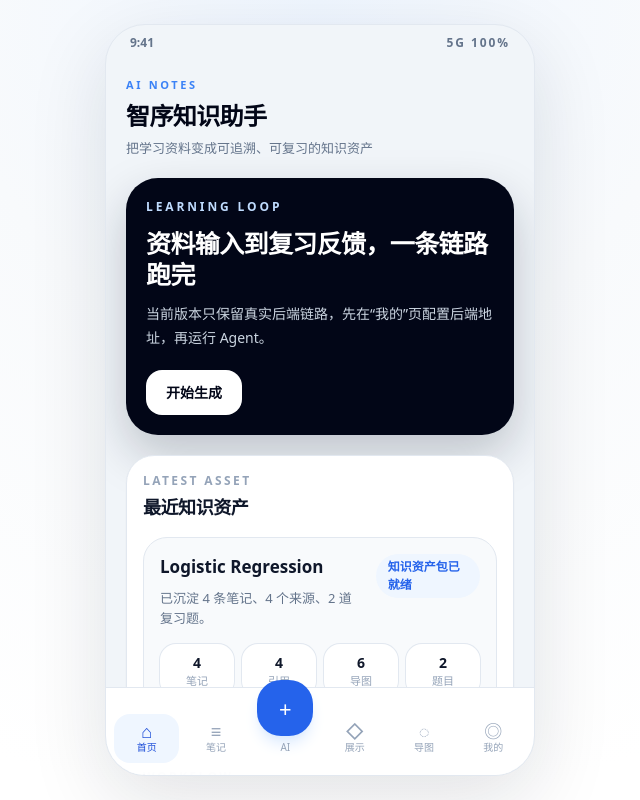
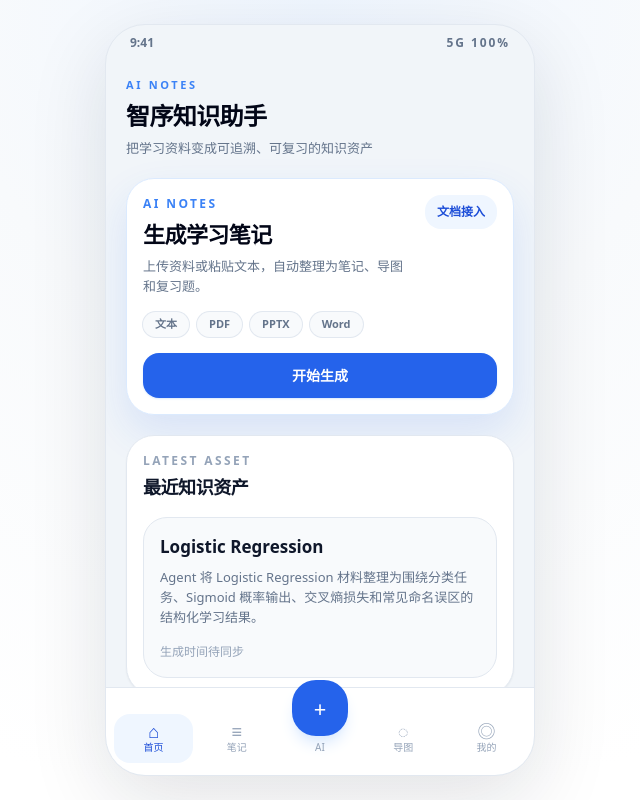
Before and after one commit to zch567/ai-notes-mobile-prototype, a React (Vite) app: page / in a window 1280 px wide. Shown: the whole page, without its empty margins (320-960 px from the left). Built offline with nearby package versions, Linux system fonts and the light colour scheme.

Commit message:
Update UI

```diff
--- a/src/app/App.jsx
+++ b/src/app/App.jsx
@@ -13,7 +13,6 @@ import { NoteDetailScreen } from "../features/notes/NoteDetailScreen";
 import { NotesScreen } from "../features/notes/NotesScreen";
 import { ReviewScreen } from "../features/notes/ReviewScreen";
 import { ProfileScreen } from "../features/profile/ProfileScreen";
-import { ShowcaseScreen } from "../features/showcase/ShowcaseScreen";
 import { isWebViewShell } from "../services/appShellMode";
 import {
   activateAgentResult,
@@ -437,21 +436,6 @@ function getScreen({
     );
   }
 
-  if (nav === "showcase") {
-    return (
-      <ShowcaseScreen
-        result={agentResult}
-        onOpenNote={openNote}
-        onOpenMindMap={() => {
-          openMindMap();
-        }}
-        onRunAgent={() => {
-          setNav("ai");
-          setAgentStatus(AGENT_STATUS.IDLE);
-        }}
-      />
-    );
-  }
   if (nav === "profile") {
     return <ProfileScreen />;
   }
--- a/src/app/navigation.js
+++ b/src/app/navigation.js
@@ -2,7 +2,6 @@ export const NAV_ITEMS = [
   { id: "home", label: "首页", icon: "⌂" },
   { id: "notes", label: "笔记", icon: "≡" },
   { id: "ai", label: "AI", icon: "+" },
-  { id: "showcase", label: "展示", icon: "◇" },
   { id: "mindmap", label: "导图", icon: "◌" },
   { id: "profile", label: "我的", icon: "◎" },
 ];
--- a/src/components/BottomNav.jsx
+++ b/src/components/BottomNav.jsx
@@ -6,7 +6,7 @@ export function BottomNav({ active, onChange, isWebView = false, compact = false
       className={`border-t border-slate-200 bg-white/95 px-2 backdrop-blur ${compact ? "pt-2" : "pt-3"}`}
       style={{ paddingBottom: isWebView ? "max(10px, env(safe-area-inset-bottom))" : "12px" }}
     >
-      <div className="grid grid-cols-6 items-end gap-1">
+      <div className="grid grid-cols-5 items-end gap-1">
         {NAV_ITEMS.map((tab) => {
           const isActive = active === tab.id;
           const isPrimary = tab.id === "ai";
--- a/src/features/ai/InputScreen.jsx
+++ b/src/features/ai/InputScreen.jsx
@@ -1,5 +1,4 @@
 import { useEffect, useState } from "react";
-import { Card } from "../../components/Card";
 import { TopBar } from "../../components/TopBar";
 import { sampleInputText } from "../../data/sampleInputText";
 import { getProviderStatus } from "./agentApi";
@@ -25,6 +24,7 @@ export function InputScreen({ onRun, status, draft = defaultDraft, onDraftChange
   const [fileError, setFileError] = useState("");
   const [providerStatus, setProviderStatus] = useState(null);
   const [providerError, setProviderError] = useState("");
+  const [configOpen, setConfigOpen] = useState(false);
   const inputTypes = [
     ["text", "文本"],
     ["pdf", "PDF"],
@@ -75,12 +75,6 @@ export function InputScreen({ onRun, status, draft = defaultDraft, onDraftChange
     };
   }, []);
 
-  function useSample(title) {
-    setSourceText(sampleInputText);
-    setSourceTitle(title);
-    setInputType("text");
-  }
-
   function runCurrentInput() {
     if (inputType !== "text" && !selectedFile) {
       setFileError("请先选择要上传的文件");
@@ -128,8 +122,8 @@ export function InputScreen({ onRun, status, draft = defaultDraft, onDraftChange
       <TopBar title="AI 生成" subtitle="输入学习资料，后续由后端 AgentPipeline 处理" />
 
       <div className="px-5">
-        <Card title="学习材料" subtitle="Input">
-          <label className="mb-4 block">
+        <section className="rounded-[28px] border border-slate-200 bg-white p-3 shadow-sm">
+          <label className="mb-3 block">
             <span className="mb-2 block text-[12px] font-semibold uppercase tracking-[0.18em] text-slate-400">资料标题</span>
             <input
               value={sourceTitle}
@@ -139,10 +133,13 @@ export function InputScreen({ onRun, status, draft = defaultDraft, onDraftChange
             />
           </label>
 
-          <div className="mb-4 grid grid-cols-4 gap-2 rounded-2xl bg-slate-100 p-1">
+          <div className="mb-3">
+            <p className="mb-2 text-[12px] font-semibold uppercase tracking-[0.18em] text-slate-400">材料接入</p>
+            <div className="grid grid-cols-4 gap-2 rounded-2xl bg-slate-100 p-1">
             {inputTypes.map(([id, label]) => (
               <button
                 key={id}
+                type="button"
                 onClick={() => changeInputType(id)}
                 className={`rounded-xl px-3 py-2 text-[13px] font-semibold ${
                   inputType === id ? "bg-white text-blue-600 shadow-sm" : "text-slate-500"
@@ -152,8 +149,65 @@ export function InputScreen({ onRun, status, draft = defaultDraft, onDraftChange
               </button>
             ))}
             </div>
+          </div>
 
-          <div className="mb-4 rounded-2xl border border-blue-100 bg-blue-50 px-3 py-3">
+          {inputType === "text" ? (
+            <textarea
+              value={sourceText}
+              onChange={(event) => setSourceText(event.target.value)}
+              className="h-56 w-full resize-none rounded-2xl border border-slate-200 bg-slate-50 p-4 text-[13px] leading-6 text-slate-700 outline-none focus:border-blue-300 focus:bg-white"
+            />
+          ) : (
+            <div className="flex h-56 flex-col items-center justify-center rounded-2xl border border-dashed border-slate-300 bg-slate-50 px-6 text-center">
+              <p className="text-[15px] font-semibold text-slate-900">{inputType.toUpperCase()} 文件接入位</p>
+              <p className="mt-2 text-[13px] leading-5 text-slate-500">
+                选择文件后会通过 multipart 上传到后端，再由后端解析并生成 AgentResult。
+              </p>
+              <label className="mt-4 cursor-pointer rounded-2xl border border-slate-200 bg-white px-4 py-2 text-[13px] font-semibold text-slate-600">
+                选择文件
+                <input
+                  type="file"
+                  accept={acceptedFileTypes(inputType)}
+                  onChange={handleFileChange}
+                  className="hidden"
+                />
+              </label>
+              {selectedFile ? (
+                <p className="mt-3 max-w-full truncate text-[12px] font-medium text-slate-500">{selectedFile.name}</p>
+              ) : null}
+              {fileError ? <p className="mt-2 text-[12px] font-medium text-rose-600">{fileError}</p> : null}
+            </div>
+          )}
+
+          <button
+            onClick={runCurrentInput}
+            disabled={status === "loading" || (inputType !== "text" && !selectedFile)}
+            className="mt-4 w-full rounded-2xl bg-blue-600 px-4 py-3 text-[14px] font-semibold text-white disabled:bg-slate-300"
+          >
+            {status === "loading" ? "正在运行 Agent..." : "运行 Agent"}
+          </button>
+
+          <div className="mt-4 overflow-hidden rounded-2xl border border-slate-200 bg-slate-50">
+            <button
+              type="button"
+              onClick={() => setConfigOpen((value) => !value)}
+              aria-expanded={configOpen}
+              className="flex w-full items-center justify-between gap-3 px-3 py-3 text-left"
+            >
+              <div className="min-w-0">
+                <p className="text-[13px] font-semibold text-slate-900">生成配置</p>
+                <p className="mt-1 text-[11px] leading-4 text-slate-500">
+                  {provider === "configured" ? "配置默认" : "蓝心"} · TopK {topK} · Strict
+                </p>
+              </div>
+              <span className="shrink-0 rounded-full bg-white px-3 py-1 text-[12px] font-semibold text-blue-700 ring-1 ring-blue-100">
+                {configOpen ? "收起" : "展开"}
+              </span>
+            </button>
+
+            {configOpen ? (
+              <div className="space-y-3 border-t border-slate-200 px-3 py-3">
+                <div className="rounded-2xl border border-blue-100 bg-blue-50 px-3 py-3">
                   <div className="flex items-start justify-between gap-3">
                     <div>
                       <p className="text-[12px] font-semibold uppercase tracking-[0.18em] text-blue-500">Backend</p>
@@ -169,7 +223,6 @@ export function InputScreen({ onRun, status, draft = defaultDraft, onDraftChange
                   </div>
                 </div>
 
-          <div className="mb-4 space-y-3">
                 <div className="grid gap-2">
                   {pipelineOptions.map(([id, label, desc]) => (
                     <button
@@ -224,55 +277,9 @@ export function InputScreen({ onRun, status, draft = defaultDraft, onDraftChange
                   <span className="rounded-full bg-emerald-50 px-3 py-1 text-[12px] font-semibold text-emerald-600">Strict</span>
                 </div>
               </div>
-
-          {inputType === "text" ? (
-          <textarea
-            value={sourceText}
-            onChange={(event) => setSourceText(event.target.value)}
-            className="h-56 w-full resize-none rounded-2xl border border-slate-200 bg-slate-50 p-4 text-[13px] leading-6 text-slate-700 outline-none focus:border-blue-300 focus:bg-white"
-          />
-          ) : (
-            <div className="flex h-56 flex-col items-center justify-center rounded-2xl border border-dashed border-slate-300 bg-slate-50 px-6 text-center">
-              <p className="text-[15px] font-semibold text-slate-900">{inputType.toUpperCase()} 文件接入位</p>
-              <p className="mt-2 text-[13px] leading-5 text-slate-500">
-                选择文件后会通过 multipart 上传到后端，再由后端解析并生成 AgentResult。
-              </p>
-              <label className="mt-4 cursor-pointer rounded-2xl border border-slate-200 bg-white px-4 py-2 text-[13px] font-semibold text-slate-600">
-                选择文件
-                <input
-                  type="file"
-                  accept={acceptedFileTypes(inputType)}
-                  onChange={handleFileChange}
-                  className="hidden"
-                />
-              </label>
-              {selectedFile ? (
-                <p className="mt-3 max-w-full truncate text-[12px] font-medium text-slate-500">{selectedFile.name}</p>
             ) : null}
-              {fileError ? <p className="mt-2 text-[12px] font-medium text-rose-600">{fileError}</p> : null}
           </div>
-          )}
-
-          <div className="mt-4 grid gap-2">
-            {["Logistic Regression 公开样例", "课程资料整理", "考试复习闭环"].map((item) => (
-              <button
-                key={item}
-                onClick={() => useSample(item)}
-                className="rounded-2xl border border-slate-200 bg-white px-3 py-2 text-left text-[13px] font-medium text-slate-600"
-              >
-                {item}
-              </button>
-            ))}
-          </div>
-
-          <button
-            onClick={runCurrentInput}
-            disabled={status === "loading" || (inputType !== "text" && !selectedFile)}
-            className="mt-4 w-full rounded-2xl bg-blue-600 px-4 py-3 text-[14px] font-semibold text-white disabled:bg-slate-300"
-          >
-            {status === "loading" ? "正在运行 Agent..." : "运行 Agent"}
-          </button>
-        </Card>
+        </section>
       </div>
     </div>
   );
--- a/src/features/home/HomeScreen.jsx
+++ b/src/features/home/HomeScreen.jsx
@@ -4,20 +4,37 @@ import { deriveAgentResultInsights } from "../ai/agentTypes";
 
 export function HomeScreen({ result, onStart, onOpenNote }) {
   const hasResult = Boolean(result?.topic || result?.summary || result?.notes?.length);
-  const { assetSummary, qualitySummary, learningLoopState } = deriveAgentResultInsights(result);
+  const { assetSummary } = deriveAgentResultInsights(result);
+  const assetTimeText = hasResult
+    ? formatAssetTime(assetSummary.generatedAt || result?.updatedAt || result?.createdAt)
+    : "尚未生成";
 
   return (
     <div className="space-y-5 pb-6">
       <TopBar title="智序知识助手" subtitle="把学习资料变成可追溯、可复习的知识资产" />
 
       <div className="px-5">
-        <section className="rounded-[32px] bg-slate-950 p-5 text-white shadow-[0_20px_48px_rgba(15,23,42,0.22)]">
-          <p className="text-[12px] font-semibold uppercase tracking-[0.24em] text-blue-200">Learning Loop</p>
-          <h2 className="mt-3 text-[25px] font-semibold leading-tight tracking-tight">资料输入到复习反馈，一条链路跑完</h2>
-          <p className="mt-3 text-[14px] leading-6 text-slate-300">
-            当前版本只保留真实后端链路，先在“我的”页配置后端地址，再运行 Agent。
-          </p>
-          <button onClick={onStart} className="mt-5 rounded-2xl bg-white px-5 py-3 text-[14px] font-semibold text-slate-950">
+        <section className="rounded-[28px] border border-blue-100 bg-white p-4 shadow-[0_18px_42px_rgba(37,99,235,0.12)]">
+          <div className="flex items-start justify-between gap-4">
+            <div className="min-w-0">
+              <p className="text-[12px] font-semibold uppercase tracking-[0.2em] text-blue-500">AI Notes</p>
+              <h2 className="mt-2 text-[22px] font-semibold leading-tight tracking-tight text-slate-950">生成学习笔记</h2>
+              <p className="mt-2 text-[13px] leading-5 text-slate-500">
+                上传资料或粘贴文本，自动整理为笔记、导图和复习题。
+              </p>
+            </div>
+            <span className="shrink-0 rounded-2xl bg-blue-50 px-3 py-2 text-[12px] font-semibold text-blue-700">文档接入</span>
+          </div>
+
+          <div className="mt-4 flex flex-wrap gap-2">
+            {["文本", "PDF", "PPTX", "Word"].map((item) => (
+              <span key={item} className="rounded-full bg-slate-50 px-3 py-1 text-[11px] font-semibold text-slate-500 ring-1 ring-slate-200">
+                {item}
+              </span>
+            ))}
+          </div>
+
+          <button onClick={onStart} className="mt-4 w-full rounded-2xl bg-blue-600 px-5 py-3 text-[14px] font-semibold text-white shadow-sm shadow-blue-100">
             开始生成
           </button>
         </section>
@@ -29,66 +46,25 @@ export function HomeScreen({ result, onStart, onOpenNote }) {
             onClick={hasResult ? onOpenNote : onStart}
             className="w-full rounded-3xl border border-slate-200 bg-slate-50 p-4 text-left"
           >
-            <div className="flex items-start justify-between gap-3">
+            <div className="min-w-0">
               <div>
                 <h3 className="text-[17px] font-semibold text-slate-900">{hasResult ? assetSummary.topic : "暂无真实生成结果"}</h3>
                 <p className="mt-2 text-[13px] leading-5 text-slate-500">
-                  {hasResult ? assetSummary.summaryText : "配置并调用后端后，这里会展示最近一次 AgentResult。"}
+                  {hasResult ? assetSummary.summary : "配置并调用后端后，这里会展示最近一次 AgentResult。"}
                 </p>
               </div>
-              <span className="rounded-full bg-blue-50 px-3 py-1 text-[12px] font-semibold text-blue-600">
-                {hasResult ? assetSummary.statusText : "待生成"}
-              </span>
+              <p className="mt-4 text-[12px] text-slate-400">{assetTimeText}</p>
             </div>
-            {hasResult ? (
-              <div className="mt-4 grid grid-cols-4 gap-2">
-                <MiniMetric label="笔记" value={assetSummary.noteCount} />
-                <MiniMetric label="引用" value={assetSummary.citationCount} />
-                <MiniMetric label="导图" value={assetSummary.mindMapNodeCount} />
-                <MiniMetric label="题目" value={assetSummary.reviewQuestionCount} />
-              </div>
-            ) : null}
           </button>
-        </Card>
-      </div>
-
-      <div className="px-5">
-        <Card title="学习闭环" subtitle="Workflow">
-          <div className="grid grid-cols-6 gap-1.5">
-            {learningLoopState.steps.map((step, index) => (
-              <div key={step.id} className="text-center">
-                <div className={`mx-auto grid h-8 w-8 place-items-center rounded-full text-[12px] font-semibold ${
-                  step.done ? "bg-blue-600 text-white" : "bg-slate-100 text-slate-400"
-                }`}>
-                  {index + 1}
-                </div>
-                <p className={`mt-1 text-[11px] font-semibold ${step.done ? "text-slate-900" : "text-slate-400"}`}>{step.label}</p>
-              </div>
-            ))}
-          </div>
-          <div className="mt-4 h-2 overflow-hidden rounded-full bg-slate-100">
-            <div className="h-full rounded-full bg-blue-600" style={{ width: `${Math.round(learningLoopState.progress * 100)}%` }} />
-          </div>
-          <div className="mt-4 flex items-center justify-between gap-3 rounded-2xl bg-slate-50 px-3 py-3">
-            <div>
-              <p className="text-[12px] font-semibold text-slate-400">生成质量</p>
-              <p className="mt-1 text-[14px] font-semibold text-slate-900">{qualitySummary.overallScore} 分 · {qualitySummary.level}</p>
-            </div>
-            <button onClick={hasResult ? onOpenNote : onStart} className="rounded-2xl bg-slate-900 px-4 py-2 text-[12px] font-semibold text-white">
-              {hasResult ? assetSummary.nextAction : "开始生成"}
-            </button>
-          </div>
         </Card>
       </div>
     </div>
   );
 }
 
-function MiniMetric({ label, value }) {
-  return (
-    <div className="rounded-2xl bg-white px-2 py-2 text-center ring-1 ring-slate-200">
-      <p className="text-[14px] font-semibold text-slate-900">{value}</p>
-      <p className="text-[11px] text-slate-400">{label}</p>
-    </div>
-  );
+function formatAssetTime(value) {
+  if (!value) return "生成时间待同步";
+  const date = new Date(value);
+  if (Number.isNaN(date.getTime())) return "生成时间待同步";
+  return `${date.getMonth() + 1}/${date.getDate()} ${String(date.getHours()).padStart(2, "0")}:${String(date.getMinutes()).padStart(2, "0")}`;
 }
--- a/src/features/mindmap/MindMapScreen.jsx
+++ b/src/features/mindmap/MindMapScreen.jsx
@@ -92,9 +92,7 @@ function HistoryMapCard({ record, totalCount, onOpenMap, onSelectHistory, onPinH
       <div className="flex items-start justify-between gap-3">
         <div className="min-w-0 flex-1">
           <div className="flex flex-wrap gap-2">
-            {record.active ? <MapTag tone="blue">当前</MapTag> : null}
             {isPinned ? <MapTag tone="amber">置顶</MapTag> : null}
-            <MapTag>{sourceTypeLabel(record.sourceType)}</MapTag>
           </div>
           <h2 className="mt-3 line-clamp-2 text-[18px] font-semibold leading-6 text-slate-900">{result.topic || "未命名导图"}</h2>
           <p className="mt-2 line-clamp-2 text-[13px] leading-5 text-slate-500">{result.summary || "暂无摘要"}</p>
--- a/src/features/notes/NotesScreen.jsx
+++ b/src/features/notes/NotesScreen.jsx
@@ -81,9 +81,7 @@ function HistoryNoteCard({ record, totalCount, onOpenNote, onSelectHistory, onPi
       <div className="flex items-start justify-between gap-3">
         <div className="min-w-0 flex-1">
           <div className="flex flex-wrap gap-2">
-            {record.active ? <Tag tone="blue">当前</Tag> : null}
             {isPinned ? <Tag tone="amber">置顶</Tag> : null}
-            <Tag>{sourceTypeLabel(record.sourceType)}</Tag>
           </div>
           <h3 className="mt-3 line-clamp-2 text-[17px] font-semibold leading-6 text-slate-900">{assetSummary.topic}</h3>
           <p className="mt-2 line-clamp-2 text-[13px] leading-5 text-slate-500">{assetSummary.summary}</p>
```
Also changed, not shown: 1 other file (tests, documents, lock files or other folders). Lines whose indentation alone changed are shown as unchanged.
